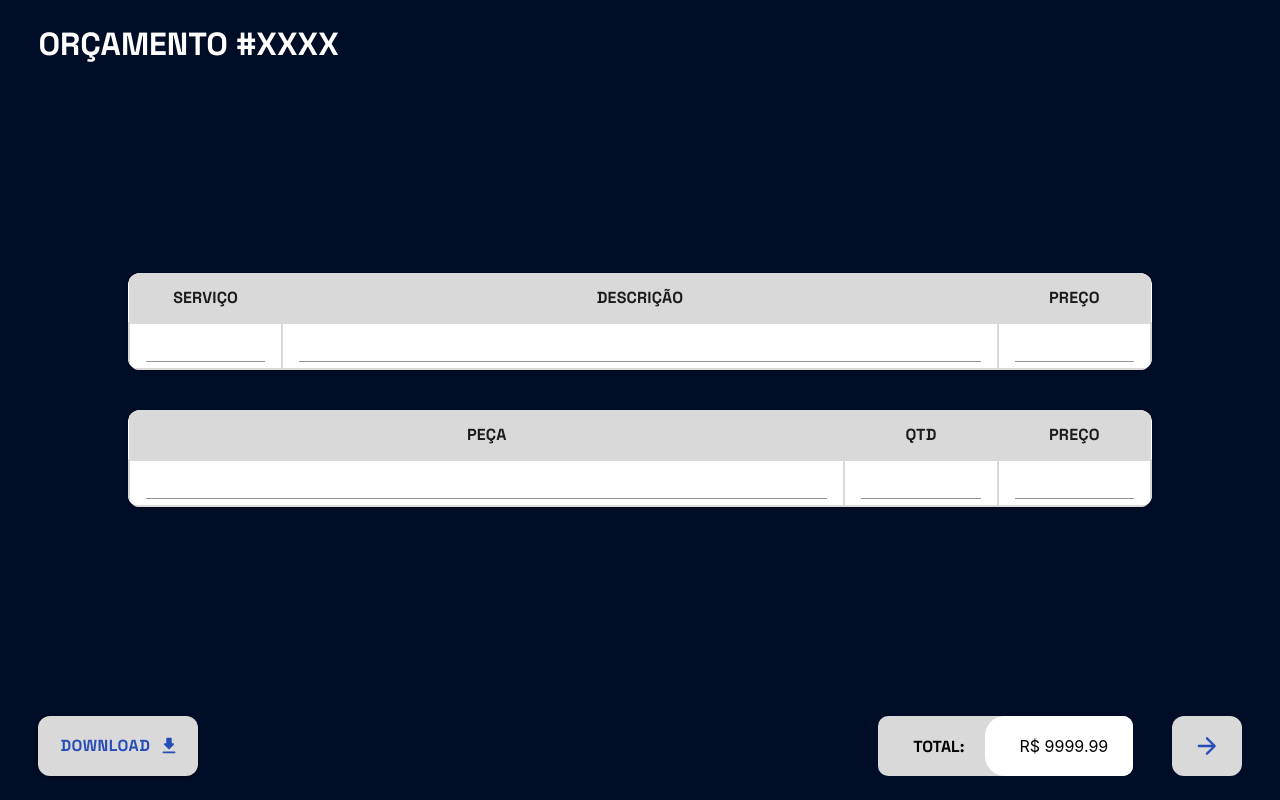
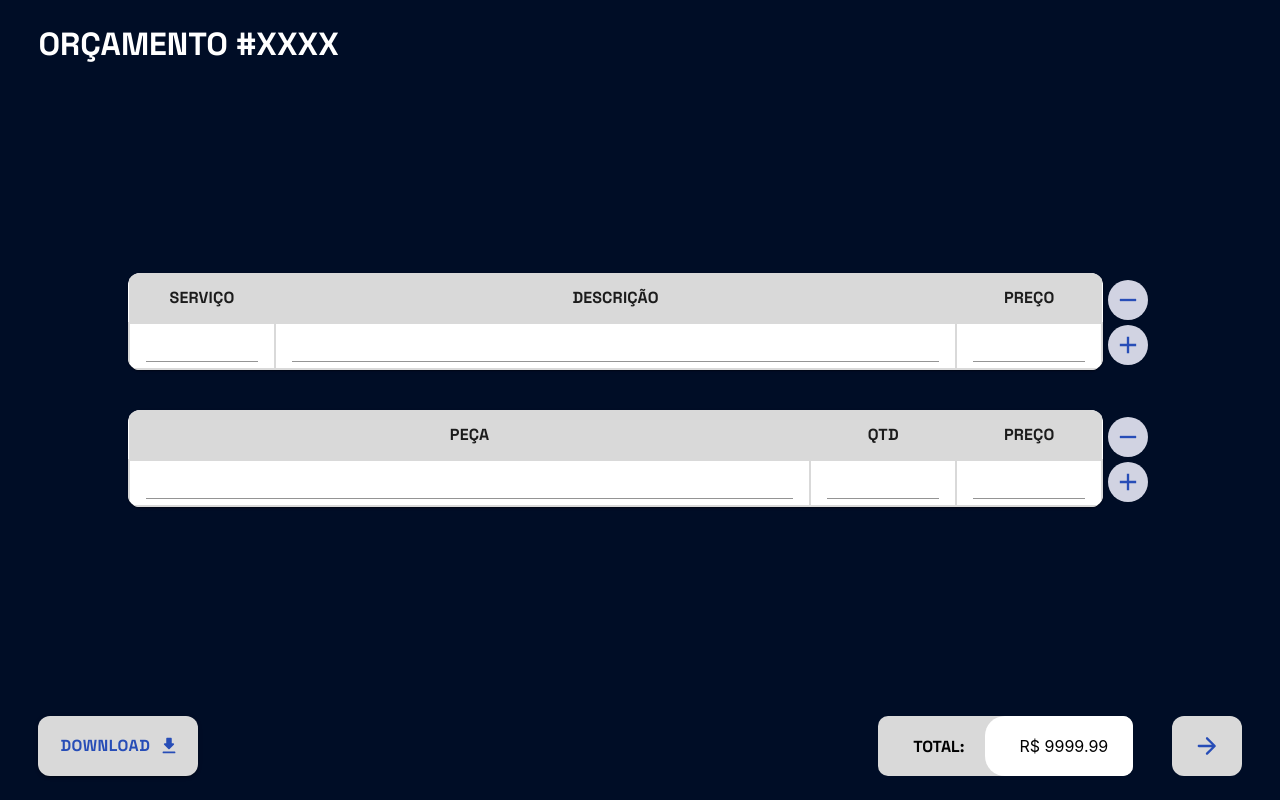
Before and after one commit to Lionel-Rocha/BlockBudget, a React (Create React App) app: page /orcamento in a window 1280 px wide. Built offline with nearby package versions, Linux system fonts and the light colour scheme.

Commit message:
add rowsButton

```diff
--- a/src/components/Table/Serv/index.js
+++ b/src/components/Table/Serv/index.js
@@ -13,7 +13,7 @@ import {
 const TableServ = ({ services, handleServiceChange }) => {
   return (
     <TableContainer component={Paper} sx={{borderRadius: '12px'}}>
-      <Table sx={{ minWidth: 500 }} size="small" aria-label="Tabela de serviços">
+      <Table sx={{ minWidth: 500, maxHeight: 200 }} size="small" aria-label="Tabela de serviços">
         <TableHead sx={{height: "50px", background: "#D9D9D9"}}>
           <TableRow>
             <TableCell align="center" sx={{ fontFamily: '"Space Grotesk", sans-serif', fontSize: '1rem', fontWeight: 900 }}>SERVIÇO</TableCell>
--- a/src/routes/Orcamento.css
+++ b/src/routes/Orcamento.css
@@ -1,7 +1,7 @@
 .orcamento {
     background-color: #000D26;
     max-width: 100vw;
-    height: 100vh;
+    min-height: 100vh;
     padding: 3vh 3vw 3vh 3vw;
     box-sizing: border-box;
     display: flex;
@@ -10,6 +10,16 @@
     align-content: space-between;
     justify-content: center;
     /* border: 1px solid red; */
+}
+
+.btnContainer {
+    display: flex;
+    flex-direction: row;
+    flex-wrap: wrap;
+    width: 5%;
+    /* border: 1px solid rgb(0, 255, 0); */
+    align-content: flex-end;
+    justify-content: center;
 }
 
 .orcamento > .titulo,
@@ -36,11 +46,14 @@ h1 {
     display: flex;
     flex-direction: row;
     flex-wrap: wrap;
+    margin-top: 30px;
+    margin-bottom: 30px;
     /*align-content: space-between;*/
 }
 
 .tableServ, .tablePeca {
     flex: 1 1 100%;
+    display: flex;
     /* border: 1px solid red; */
 }
 
--- a/src/routes/Orcamento.js
+++ b/src/routes/Orcamento.js
@@ -3,7 +3,12 @@ import "./Orcamento.css";
 import TableServ from "../components/Table/Serv";
 import TablePeca from "../components/Table/Peca";
 import { Button, IconButton } from "@mui/material";
-import { ArrowForwardRounded, FileDownloadRounded } from "@mui/icons-material";
+import { ArrowForwardRounded,
+          FileDownloadRounded,
+          Add,
+          Remove
+        } from "@mui/icons-material";
+
 
 const Orcamento = () => {
 
@@ -29,6 +34,28 @@ const Orcamento = () => {
     console.log('Peças:', parts);
   };
 
+  const addServiceRow = () => {
+    setServices([...services, { name: '', description: '', price: '' }]);
+  };
+
+  const removeServiceRow = () => {
+    if (services.length > 1) {
+      const newServices = services.slice(0, -1);
+      setServices(newServices);
+    }
+  };
+
+  const addPartRow = () => {
+    setParts([...parts, { name: '', description: '', price: '' }]);
+  };
+
+  const removePartRow = () => {
+    if (parts.length > 1) {
+      const newParts = parts.slice(0, -1);
+      setParts(newParts);
+    }
+  };
+
   // const avancarBtn = () => {
   //   alert('Botão clicado!');
   // };
@@ -46,9 +73,70 @@ const Orcamento = () => {
         <div className="table">
           <div className="tableServ">
             <TableServ services={services} handleServiceChange={handleServiceChange} />
+              <div className='btnContainer'>
+              <IconButton onClick={removeServiceRow} variant="contained" color="secondary" sx={{
+                borderRadius: 10,
+                fontWeight: "bolder",
+                color: "#274DB7",
+                backgroundColor: "#D1D3E2",
+                ":hover": { backgroundColor: "#274DB7", color: "#D1D3E2" },
+                width: "40px",
+                height: "40px",
+                marginBottom: "5px"
+                }}
+              size="large"
+              >
+                  <Remove fontSize="inherit"/>
+              </IconButton>
+              <IconButton onClick={addServiceRow} variant="contained" color="primary" sx={{
+                borderRadius: 10,
+                fontWeight: "bolder",
+                color: "#274DB7",
+                backgroundColor: "#D1D3E2",
+                ":hover": { backgroundColor: "#274DB7", color: "#D1D3E2" },
+                width: "40px",
+                height: "40px",
+                marginBottom: "5px"
+                }}
+              size="large"
+              >
+                <Add fontSize="inherit"/>
+              </IconButton>
+              </div>
+
           </div>
           <div className="tablePeca">
             <TablePeca parts={parts} handlePartChange={handlePartChange} />
+            <div className='btnContainer'>
+              <IconButton onClick={removePartRow} variant="contained" color="secondary" sx={{
+                borderRadius: 10,
+                fontWeight: "bolder",
+                color: "#274DB7",
+                backgroundColor: "#D1D3E2",
+                ":hover": { backgroundColor: "#274DB7", color: "#D1D3E2" },
+                width: "40px",
+                height: "40px",
+                marginBottom: "5px"
+                }}
+              size="large"
+              >
+                  <Remove fontSize="inherit"/>
+              </IconButton>
+              <IconButton onClick={addPartRow} variant="contained" color="primary" sx={{
+                borderRadius: 10,
+                fontWeight: "bolder",
+                color: "#274DB7",
+                backgroundColor: "#D1D3E2",
+                ":hover": { backgroundColor: "#274DB7", color: "#D1D3E2" },
+                width: "40px",
+                height: "40px",
+                marginBottom: "5px"
+                }}
+              size="large"
+              >
+                <Add fontSize="inherit"/>
+              </IconButton>
+              </div>
           </div>
         </div>
         <div className="bottom">
```
